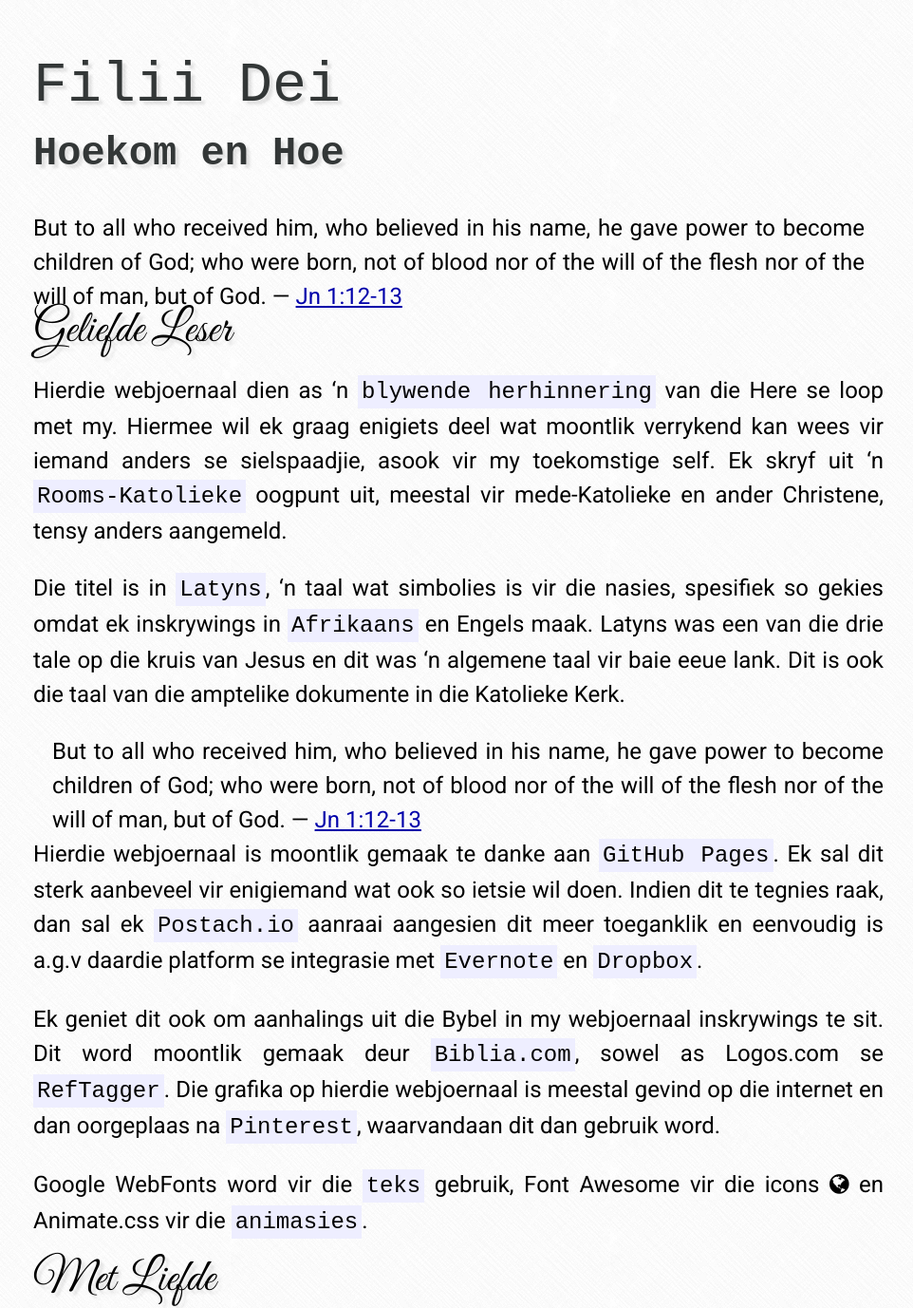
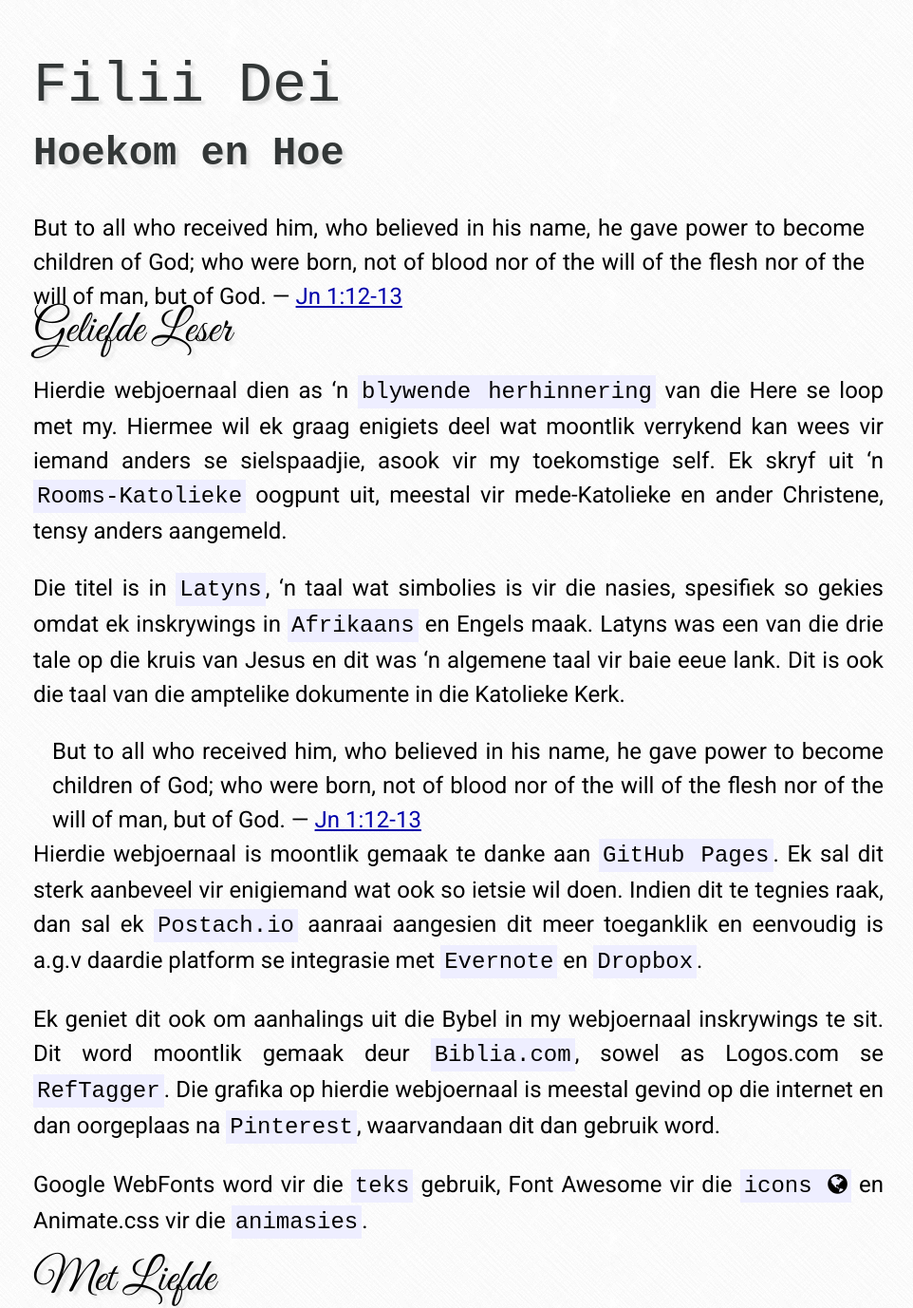
Before and after one commit to afrikatoliek/afrikatoliek.github.io, a Jekyll site: the page built from _posts/2014-11-12-hoekom-en-hoe.md, in a window 1280 px wide. Shown: the whole page at 95% size, without its empty margins (157-1119 px from the left). Built offline with Jekyll 4.4.1, drawn with Linux system fonts in a browser that asks for light colours; nearby versions of some CDN libraries; some web fonts are replaced.

Commit message:
Formatting adjustments.

```diff
--- a/_posts/2014-11-12-hoekom-en-hoe.md
+++ b/_posts/2014-11-12-hoekom-en-hoe.md
@@ -27,7 +27,7 @@ Hierdie webjoernaal is moontlik gemaak te danke aan **GitHub Pages**. Ek sal dit
 
 Ek geniet dit ook om aanhalings uit die Bybel in my webjoernaal inskrywings te sit. Dit word moontlik gemaak deur **Biblia.com**, sowel as Logos.com se **RefTagger**. Die grafika op hierdie webjoernaal is meestal gevind op die internet en dan oorgeplaas na **Pinterest**, waarvandaan dit dan gebruik word.
 
-Google WebFonts word vir die **teks** gebruik, Font Awesome vir die icons <i class="fa fa-globe"></i> en Animate.css vir die **animasies**{:.animated .tada .anim-repeater}.
+Google WebFonts word vir die **teks** gebruik, Font Awesome vir die **icons <i class="fa fa-globe"></i>** en Animate.css vir die **animasies**{:.animated .tada .anim-repeater}.
 
 <span class="letter">Met Liefde</span>
 
```
